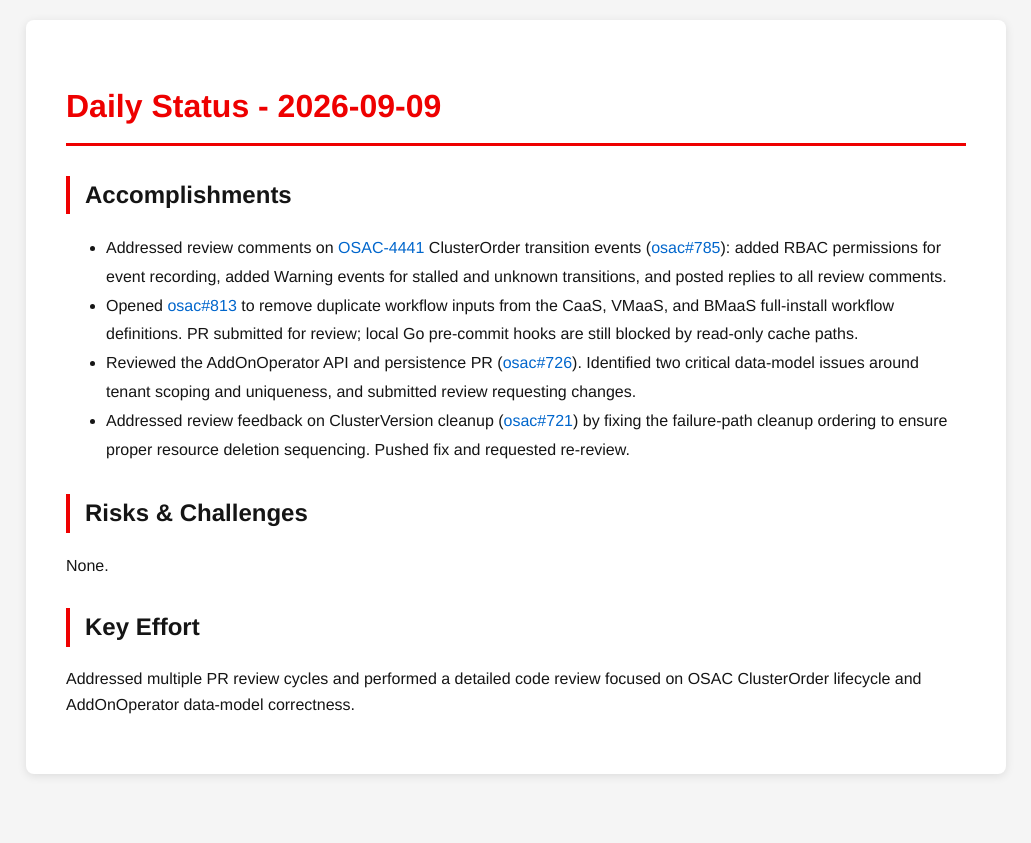
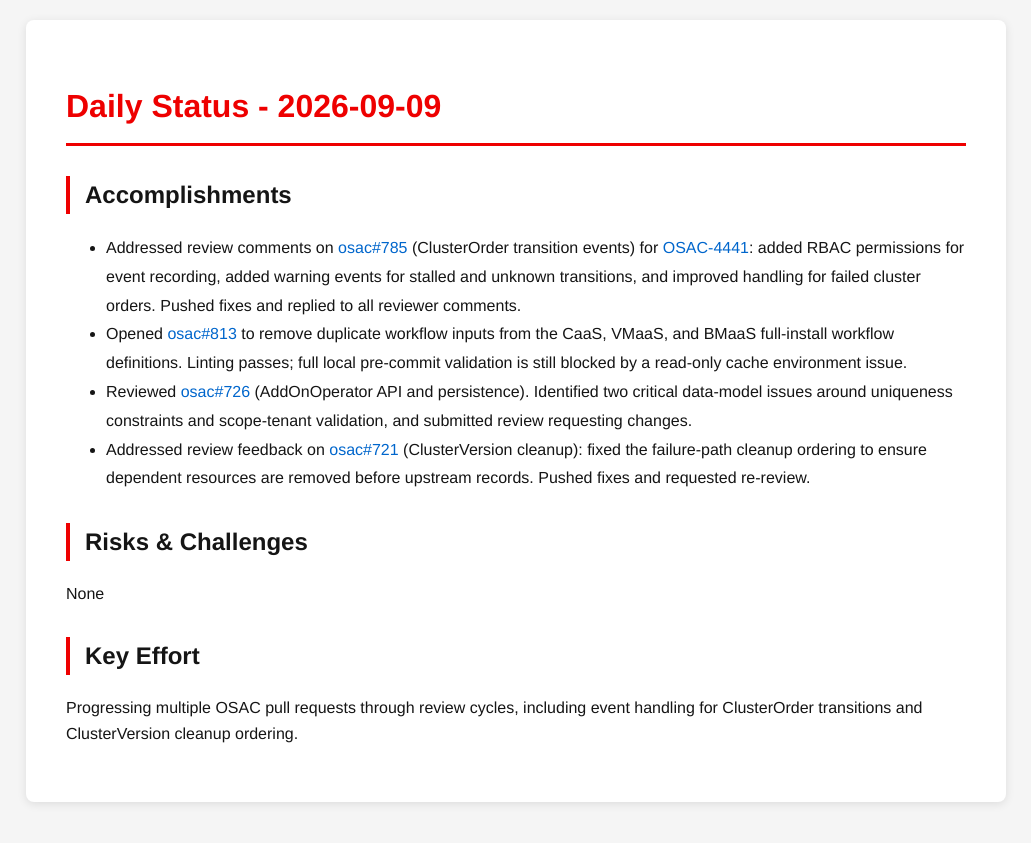
Before and after one commit to tzvatot/daily-status, a Jekyll site: the page built from 2026-09-09.md, in a window 1280 px wide. Shown: the top 843 px of the page, without its empty margins (124-1155 px from the left). Built offline with Jekyll 4.4.1, drawn with Linux system fonts in a browser that asks for light colours.

Commit message:
Daily status update - 2026-09-09

```diff
--- a/2026-09-09.md
+++ b/2026-09-09.md
@@ -7,13 +7,13 @@
 # Daily Status - 2026-09-09
 
 ## Accomplishments
-- Addressed review comments on [OSAC-4441](https://redhat.atlassian.net/browse/OSAC-4441) ClusterOrder transition events ([osac#785](https://github.com/osac-project/osac/pull/785)): added RBAC permissions for event recording, added Warning events for stalled and unknown transitions, and posted replies to all review comments.
-- Opened [osac#813](https://github.com/osac-project/osac/pull/813) to remove duplicate workflow inputs from the CaaS, VMaaS, and BMaaS full-install workflow definitions. PR submitted for review; local Go pre-commit hooks are still blocked by read-only cache paths.
-- Reviewed the AddOnOperator API and persistence PR ([osac#726](https://github.com/osac-project/osac/pull/726)). Identified two critical data-model issues around tenant scoping and uniqueness, and submitted review requesting changes.
-- Addressed review feedback on ClusterVersion cleanup ([osac#721](https://github.com/osac-project/osac/pull/721)) by fixing the failure-path cleanup ordering to ensure proper resource deletion sequencing. Pushed fix and requested re-review.
+- Addressed review comments on [osac#785](https://github.com/osac-project/osac/pull/785) (ClusterOrder transition events) for [OSAC-4441](https://redhat.atlassian.net/browse/OSAC-4441): added RBAC permissions for event recording, added warning events for stalled and unknown transitions, and improved handling for failed cluster orders. Pushed fixes and replied to all reviewer comments.
+- Opened [osac#813](https://github.com/osac-project/osac/pull/813) to remove duplicate workflow inputs from the CaaS, VMaaS, and BMaaS full-install workflow definitions. Linting passes; full local pre-commit validation is still blocked by a read-only cache environment issue.
+- Reviewed [osac#726](https://github.com/osac-project/osac/pull/726) (AddOnOperator API and persistence). Identified two critical data-model issues around uniqueness constraints and scope-tenant validation, and submitted review requesting changes.
+- Addressed review feedback on [osac#721](https://github.com/osac-project/osac/pull/721) (ClusterVersion cleanup): fixed the failure-path cleanup ordering to ensure dependent resources are removed before upstream records. Pushed fixes and requested re-review.
 
 ## Risks & Challenges
-None.
+None
 
 ## Key Effort
-Addressed multiple PR review cycles and performed a detailed code review focused on OSAC ClusterOrder lifecycle and AddOnOperator data-model correctness.
+Progressing multiple OSAC pull requests through review cycles, including event handling for ClusterOrder transitions and ClusterVersion cleanup ordering.
```
